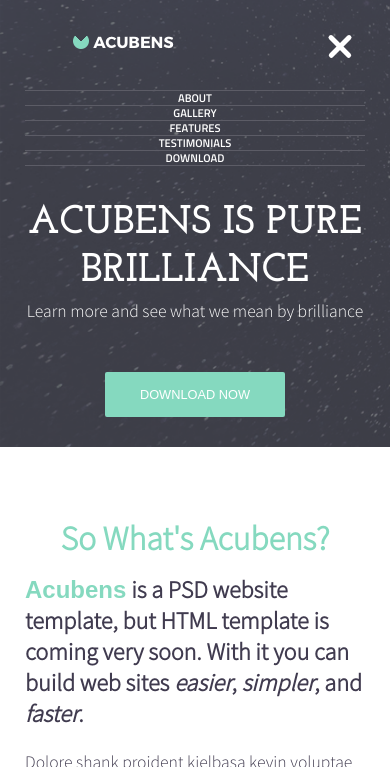
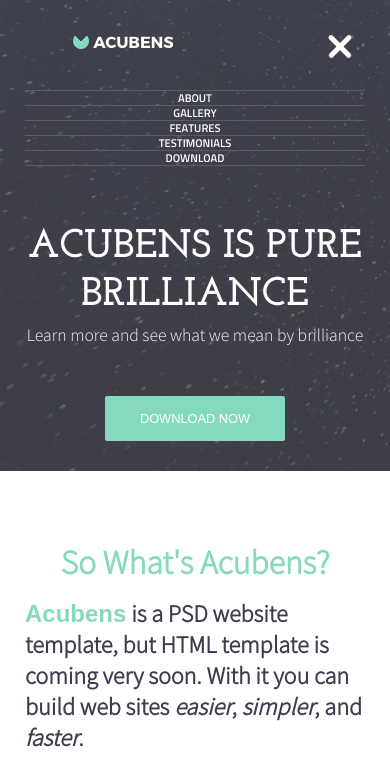
Before and after one commit to MagneH/Replicate, a plain HTML site: page index.html in a window 390 px wide. Both pictures are taken after a click on the element 329 px from the left and 45 px from the top of the page. Shown: the top 767 px of the page. Drawn offline with nearby package versions, Linux system fonts and the light colour scheme.

Commit message:
Fixed responsivity bug menu

```diff
--- a/css/styles.css
+++ b/css/styles.css
@@ -217,6 +217,7 @@ a {
 @media(max-width: 690px) {
   .pageheader__menu {
     flex-flow: wrap;
+    border-bottom: 0
   }
   .pageheader__logo{
     display: flex;
@@ -232,7 +233,6 @@ a {
   }
   .pageheader__nav {
     justify-content: center;
-    display: none;
     flex: 0 0 100%;
   }
   .nav__list {
@@ -243,6 +243,11 @@ a {
   .nav__list-item {
     background-color: rgba(0, 0, 0, 0);
     border-top: 1px solid #5C5C66;
+    margin: 0;
+    padding: 0;
+  }
+  .nav__list-item:nth-child(5) {
+    border-bottom: 1px solid #5C5C66;
   }
   .nav__list-item:hover {
     background-color: #85d9bf;
@@ -251,6 +256,8 @@ a {
     visibility: hidden;
     transform: scaleX(0);
     width: 0;
+    margin: 0;
+    padding: 0;
   }
   .nav__link:after {
     width: 0;
@@ -259,7 +266,16 @@ a {
     visibility: hidden;
     width: 0;
   }
+  .lt-690-hide{
+    height: 0;
+  }
+  .lt-690-show{
+    height: 100px;
+    display: block;
+    margin: 0;
+  }
 }
+
 
 .pageheader__content {
 
--- a/index.html
+++ b/index.html
@@ -35,7 +35,7 @@
                       <span></span>
                     </div>
                 </div>
-                <nav class="pageheader__nav nav">
+                <nav class="pageheader__nav nav lt-690-hide">
                     <ul class="nav__list">
                         <li class="nav__list-item"><a class="nav__link" href="#">About</a></li>
                         <li class="nav__list-item"><a class="nav__link" href="#">Gallery</a></li>
--- a/js/scripts.js
+++ b/js/scripts.js
@@ -18,9 +18,6 @@ $(document).ready(function() {
     });
   	$('.hamburger').click(function(){
   		$(this).toggleClass('open');
-      $('.pageheader__nav').toggle(
-        function(){$('.pageheader__nav').css({'height': '100'});},
-        function(){$('.pageheader__nav').css({'display': '0'});},
-      );
+      $('.pageheader__nav').toggleClass('lt-690-show lt-690-hide', 200);
   	});
 });
```
